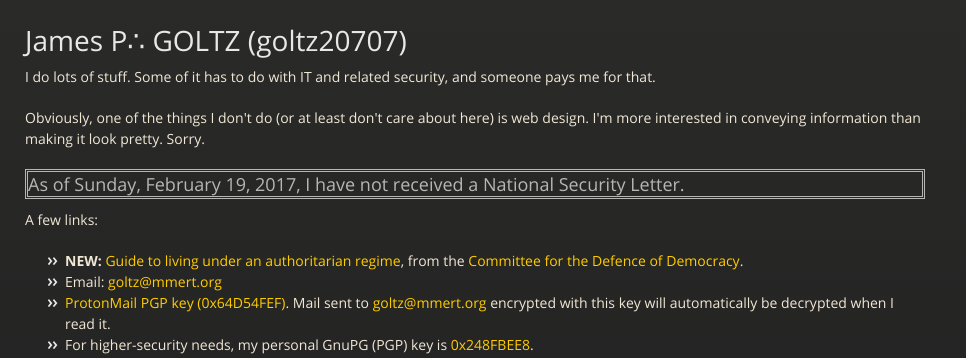
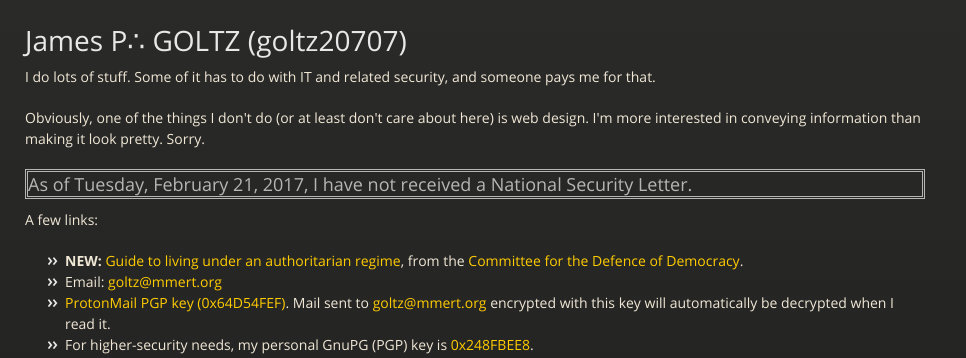
Before and after one commit to goltz20707/goltz20707.github.io, a Jekyll site: the page built from index.html, in a window 1280 px wide. Shown: the top 358 px of the page, without its empty margins (0-966 px from the left). Built offline with Jekyll 4.4.1, drawn with Linux system fonts in a browser that asks for light colours.

Commit message:
Update nsl.html

```diff
--- a/_includes/nsl.html
+++ b/_includes/nsl.html
@@ -4,6 +4,6 @@ date '+%A, %B %e, %Y,'
 
 <h3 style="border: double">As of
 
-Sunday, February 19, 2017,
+Tuesday, February 21, 2017,
 
 I have not received a National Security Letter.</h3>
```
